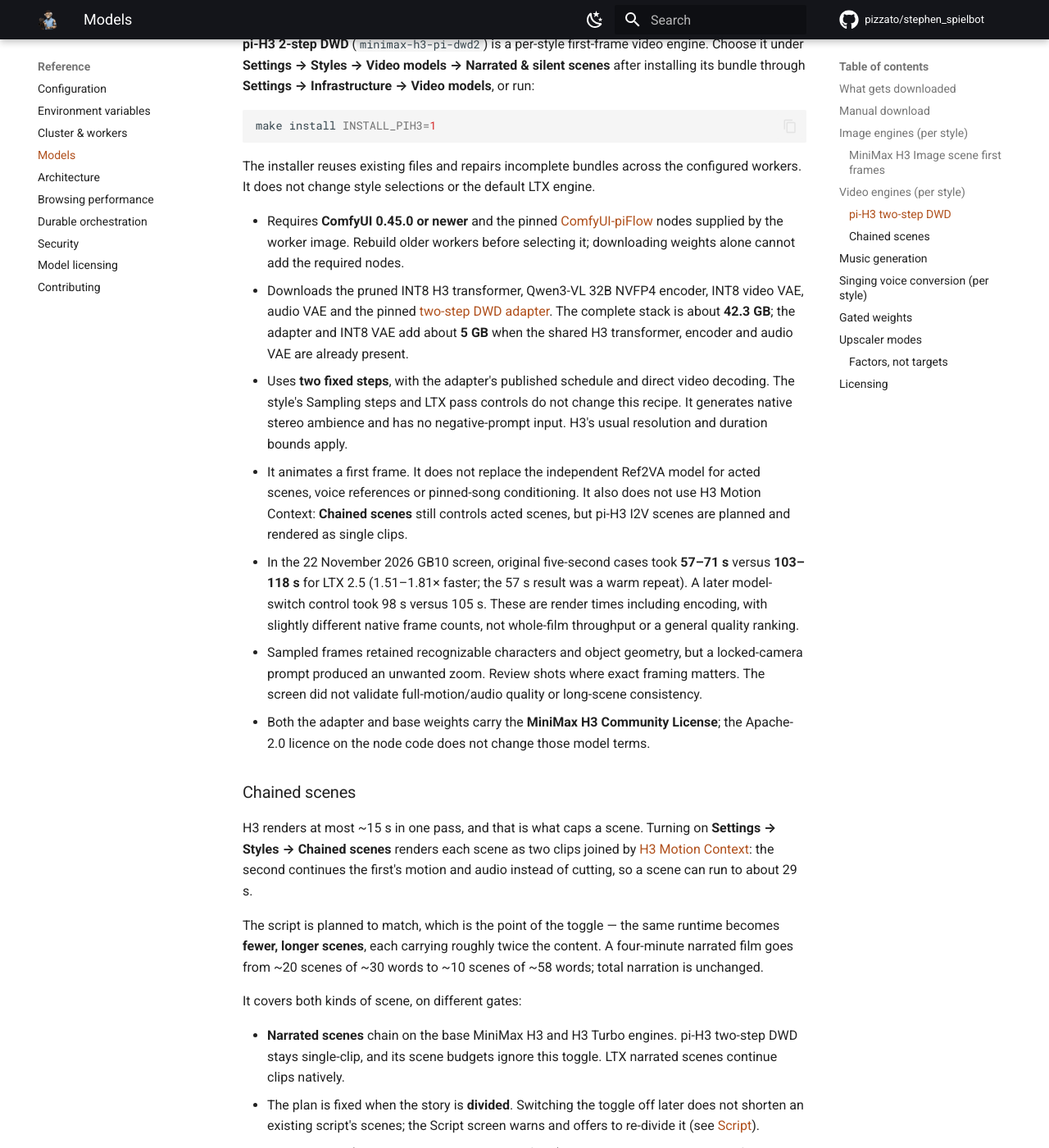
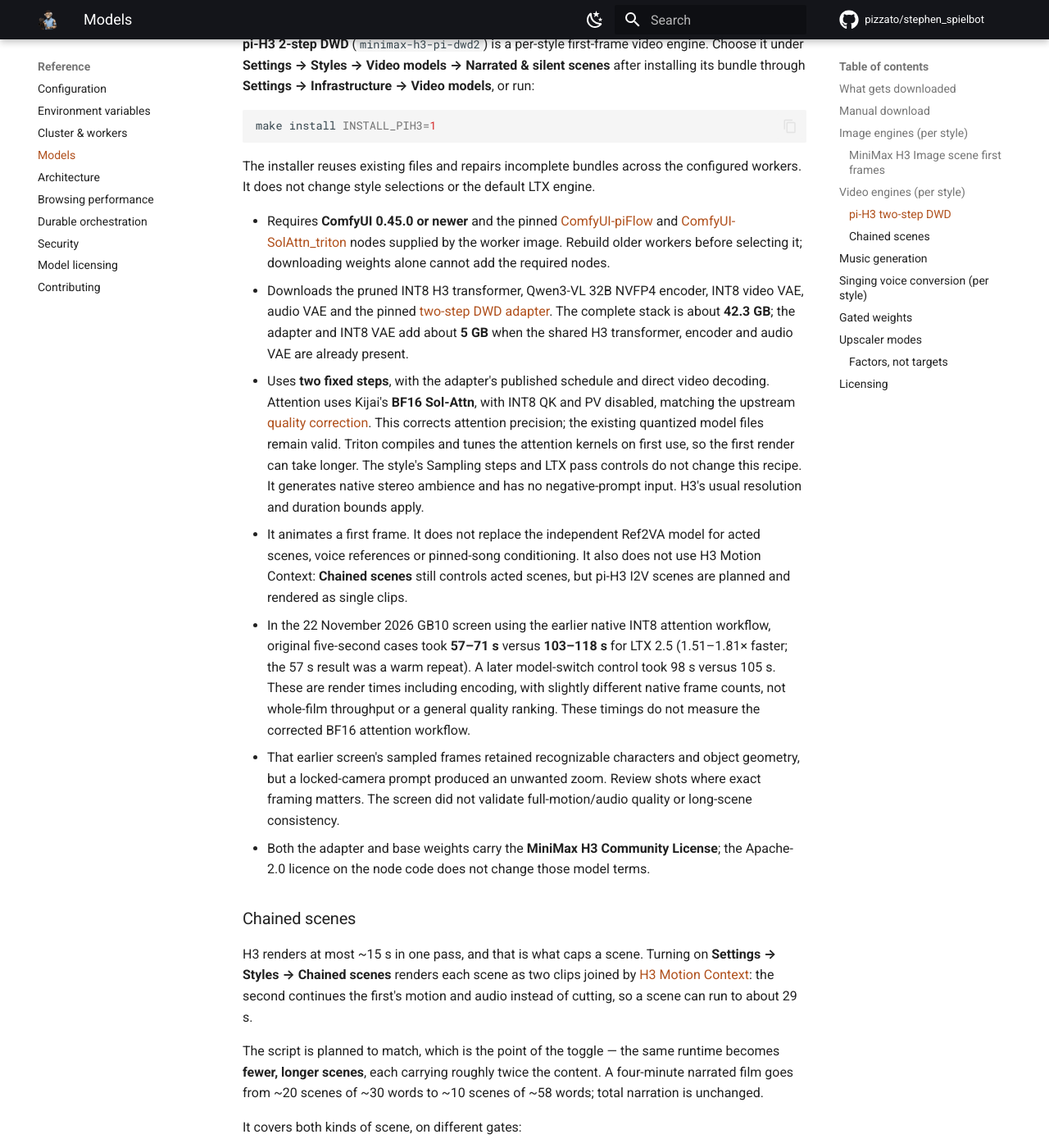
Before and after one commit to pizzato/stephen_spielbot, an MkDocs documentation site: the page built from docs/models.md, in a window 1280 px wide and 1400 px high, scrolled down 8480 px. Shown: the whole window at 82% size. Built offline with MkDocs 1.6.1 and Material for MkDocs 9.7.7, drawn with Linux system fonts in a browser that asks for light colours; comment, search, counter and statistics services are not loaded.

Commit message:
fix: use upstream BF16 attention for pi-H3

```diff
--- a/docs/models.md
+++ b/docs/models.md
@@ -383,31 +383,39 @@ The installer reuses existing files and repairs incomplete bundles across the
 configured workers. It does not change style selections or the default LTX engine.
 
 - Requires **ComfyUI 0.45.0 or newer** and the pinned
-  [ComfyUI-piFlow](https://github.com/Lakonik/ComfyUI-piFlow) nodes supplied by the
-  worker image. Rebuild older workers before selecting it; downloading weights
-  alone cannot add the required nodes.
+  [ComfyUI-piFlow](https://github.com/Lakonik/ComfyUI-piFlow) and
+  [ComfyUI-SolAttn_triton](https://github.com/kijai/ComfyUI-SolAttn_triton) nodes
+  supplied by the worker image. Rebuild older workers before selecting it;
+  downloading weights alone cannot add the required nodes.
 - Downloads the pruned INT8 H3 transformer, Qwen3-VL 32B NVFP4 encoder, INT8 video
   VAE, audio VAE and the pinned
   [two-step DWD adapter](https://huggingface.co/Lakonik/pi-H3). The complete stack
   is about **42.3 GB**; the adapter and INT8 VAE add about **5 GB** when the shared
   H3 transformer, encoder and audio VAE are already present.
 - Uses **two fixed steps**, with the adapter's published schedule and direct
-  video decoding. The style's Sampling steps and LTX pass controls do not change
-  this recipe. It generates native stereo ambience and has no negative-prompt
-  input. H3's usual resolution and duration bounds apply.
+  video decoding. Attention uses Kijai's **BF16 Sol-Attn**, with INT8 QK and PV
+  disabled, matching the upstream
+  [quality correction](https://github.com/Lakonik/ComfyUI-piFlow/commit/9f211e98b44597ba1595e482591a28a2203988d3).
+  This corrects attention precision; the existing quantized model files remain
+  valid. Triton compiles and tunes the attention kernels on first use, so the
+  first render can take longer. The style's Sampling steps and LTX pass controls
+  do not change this recipe. It generates native stereo ambience and has no
+  negative-prompt input. H3's usual resolution and duration bounds apply.
 - It animates a first frame. It does not replace the independent Ref2VA model for
   acted scenes, voice references or pinned-song conditioning. It also does not
   use H3 Motion Context: **Chained scenes** still controls acted scenes, but
   pi-H3 I2V scenes are planned and rendered as single clips.
-- In the 22 November 2026 GB10 screen, original five-second cases took **57–71 s**
+- In the 22 November 2026 GB10 screen using the earlier native INT8 attention
+  workflow, original five-second cases took **57–71 s**
   versus **103–118 s** for LTX 2.5 (1.51–1.81× faster; the 57 s result was a warm
   repeat). A later model-switch control took 98 s versus 105 s. These are render
   times including encoding, with slightly different native frame counts, not
-  whole-film throughput or a general quality ranking.
-- Sampled frames retained recognizable characters and object geometry, but a
-  locked-camera prompt produced an unwanted zoom. Review shots where exact
-  framing matters. The screen did not validate full-motion/audio quality or
-  long-scene consistency.
+  whole-film throughput or a general quality ranking. These timings do not
+  measure the corrected BF16 attention workflow.
+- That earlier screen's sampled frames retained recognizable characters and
+  object geometry, but a locked-camera prompt produced an unwanted zoom. Review
+  shots where exact framing matters. The screen did not validate full-motion/audio
+  quality or long-scene consistency.
 - Both the adapter and base weights carry the **MiniMax H3 Community License**;
   the Apache-2.0 licence on the node code does not change those model terms.
 
```
Also changed, not shown: THIRD_PARTY_NOTICES.md (+1 -0 lines), docker/README.md (+9 -3 lines), docs/installation.md (+3 -1 lines), docs/manual/settings.md (+2 -1 lines), 6 other files.
